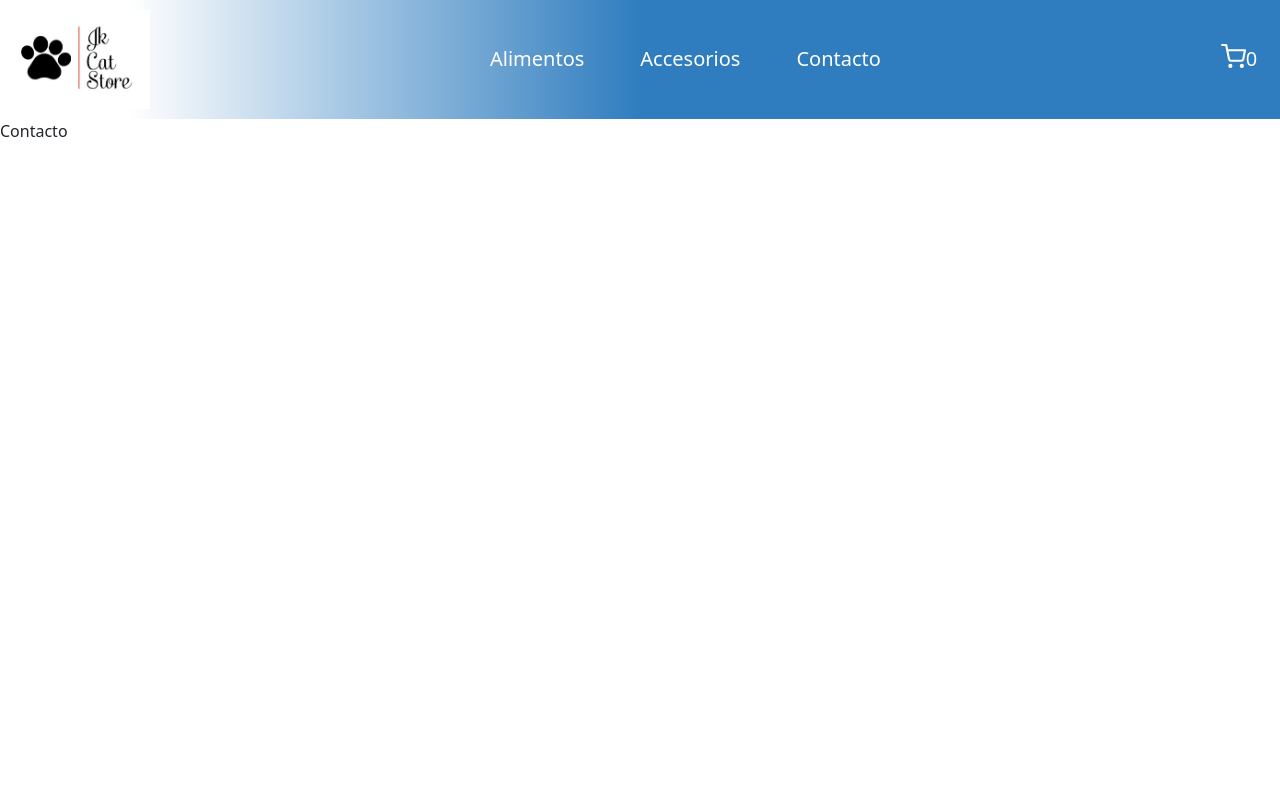
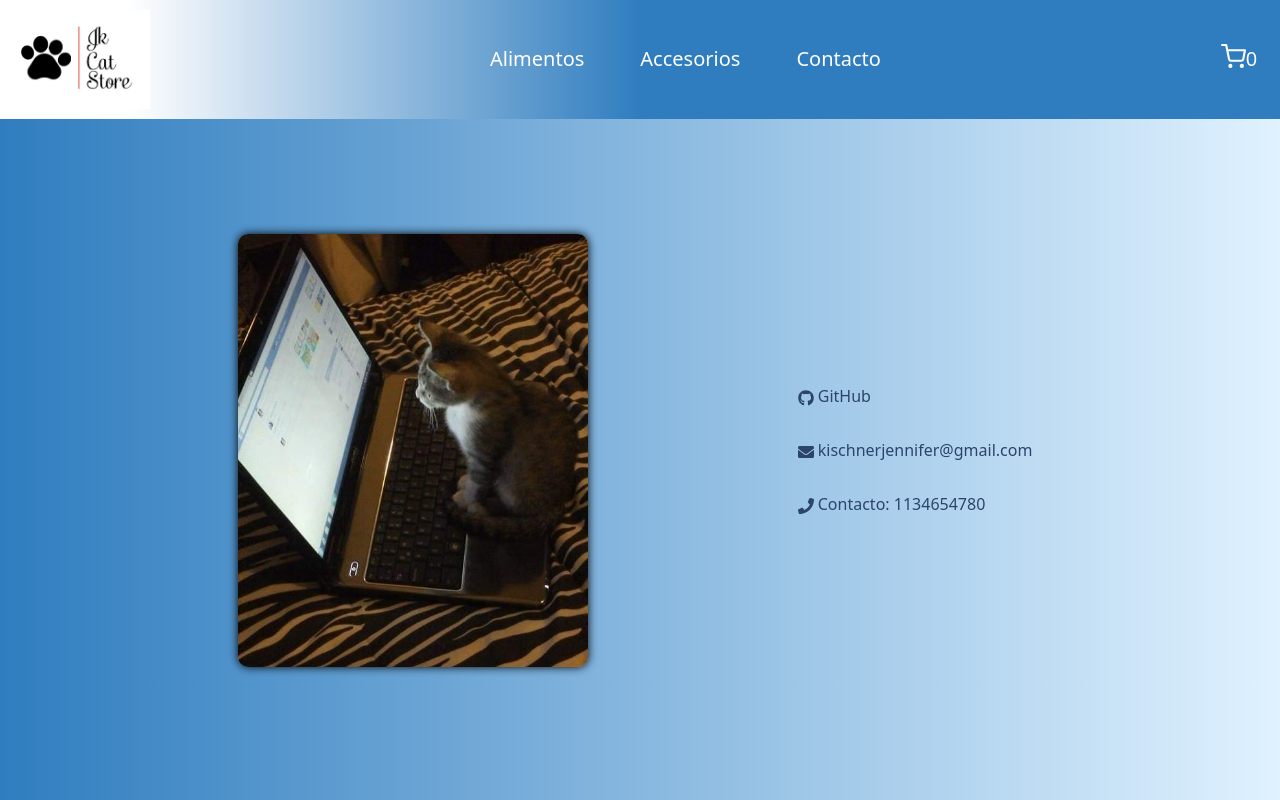
Before and after one commit to jennykischner/jk-cat-store, a React (Vite) app: page /contact in a window 1280 px wide. Shown: the top 800 px of the page. Built offline with nearby package versions, Linux system fonts and the light colour scheme; a small style sheet from the web is missing.

Commit message:
Agregue componente contact y estilos al cart

```diff
--- a/App.jsx
+++ b/App.jsx
@@ -9,6 +9,7 @@ import Accesorios from "./src/components/Accesorios";
 import Contact from "./src/components/Contact";
 import { BrowserRouter, Routes, Route } from "react-router-dom";
 import { CartContextProvider } from "./src/context/CartContextProvide";
+
 
 const App = () => {
   return (
@@ -26,6 +27,7 @@ const App = () => {
       </Routes>
     </BrowserRouter>
     </CartContextProvider>
+
   );
 };
 
--- a/src/components/Cart.jsx
+++ b/src/components/Cart.jsx
@@ -1,6 +1,7 @@
 import React, { useContext } from "react";
 import { FaTrashAlt } from "react-icons/fa";
 import { CartContext } from "../context/CartContextProvide";
+import ImagenIndependiente from "../components/ImagenIndependiente";
 
 const Cart = () => {
   const { cart, removeItem } = useContext(CartContext);
@@ -12,7 +13,9 @@ const Cart = () => {
   const total = cart.reduce((acc, product) => acc + calculateSubtotal(product), 0);
 
   return (
+
     <div className="cart">
+
       {cart.map((product) => (
         <div key={product.id} className="cart__product">
           <div className="cart__product--info">
@@ -38,6 +41,7 @@ const Cart = () => {
         </div>
       ))}
 
+
       <div className="cart__subtotal">
         <p>Subtotal: ${total}</p>
       </div>
@@ -45,8 +49,11 @@ const Cart = () => {
         <p>Total de la compra: ${total}</p>
       </div>
       <button className="finalizar-compra-button">Finalizar Compra</button>
+      <ImagenIndependiente />
     </div>
+
   );
 };
 
+
 export default Cart;
--- a/src/components/Contact.jsx
+++ b/src/components/Contact.jsx
@@ -1,9 +1,22 @@
 import React from 'react'
+import ImagenPerfil from '../assets/img/imagen-9.jpeg';
+import { FaGithub, FaEnvelope, FaPhone } from 'react-icons/fa';
 
 const Contact = () => {
   return (
-    <div className='titulo-pricipal'>Contacto</div>
-  )
+    <div className="contact-container">
+      <div className="contact-left">
+      <img className="profile-image" src={ImagenPerfil} alt="Perfil" />
+      </div>
+      <div className="contact-right">
+        <div className="social-media">
+        <a href="https://github.com/jennykischner"><FaGithub /> GitHub</a>
+        <a href="mailto:https://gmail.com/"><FaEnvelope /> kischnerjennifer@gmail.com</a>
+        <a href="tel:1134654780"><FaPhone /> Contacto: 1134654780</a>
+        </div>
+      </div>
+    </div>
+  );
 }
 
 export default Contact
--- /dev/null
+++ b/src/components/ImagenIndependiente.jsx
@@ -0,0 +1,14 @@
+import React from 'react'
+import ImagenCart from "../assets/img/imagen-8.jpeg";
+
+const ImagenIndependiente = () => {
+  return (
+
+        <div className="independent-image">
+          <img src={ImagenCart} alt="Imagen independiente" />
+        </div>
+
+  )
+}
+
+export default ImagenIndependiente
--- a/src/components/ItemDetail.jsx
+++ b/src/components/ItemDetail.jsx
@@ -3,6 +3,7 @@ import { useParams } from 'react-router-dom';
 import Count from './Count';
 import { Card } from 'react-bootstrap';
 import { CartContext } from '../context/CartContextProvide';
+
 
 
 const ItemDetail = ({ productos }) => {
@@ -42,7 +43,10 @@ const ItemDetail = ({ productos }) => {
             <button onClick={() => handleAddToCart(p)} className="add-to-cart-button">Añadir al carrito</button>
             {addedToCart && <p className="added-to-cart-message">Producto añadido al carrito</p>}
           </Card.Body>
+
         </Card>
+
+
       ))}
     </div>
   );
--- a/src/components/ItemListContainer.jsx
+++ b/src/components/ItemListContainer.jsx
@@ -24,7 +24,7 @@ const productos = [
   { id: 4, image: AlimentoImage4, name: "Royal Canin Feline ", price: 2500, category: "alimentos", description:"ejemplo"  },
   { id: 5, image: AlimentoImage5, name: "Royal Canin Adult", price: 4500, category: "alimentos", description:"ejemplo"  },
   { id: 6, image: AlimentoImage6, name: "Royal Canin Kitten", price: 2500, category: "alimentos", description:"ejemplo"  },
-  { id: 7, image: AccesorioImage1 , name: "Canil", price: 4500, category: "accesorios", description:"ejemplo"  },
+  { id: 7, image: AccesorioImage1, name: "Canil", price: 4500, category: "accesorios", description:"ejemplo"  },
   { id: 8, image: AccesorioImage2 , name: "Mochila", price: 3500, category: "accesorios", description:"ejemplo"  },
   { id: 9, image: AccesorioImage3 , name: "Comedero", price: 1500, category: "accesorios", description:"ejemplo"  },
   { id: 10, image: AccesorioImage4 , name: "Comedero 2", price: 2500, category: "accesorios", description:"ejemplo"  },
--- a/src/components/index.css
+++ b/src/components/index.css
@@ -5,6 +5,9 @@
 /*Fuentes*/
 @import url('https://fonts.googleapis.com/css2?family=Cinzel:wght@400;700&family=Open+Sans:ital,wght@0,300;0,400;0,500;1,300;1,400;1,500&family=Quicksand:wght@300;400;500;600;700&display=swap');
 
+body{
+  background: linear-gradient(to left, #e0f2ff, #2f7dbf);
+}
 
 .Logo {
   width: 150px;
@@ -156,14 +159,16 @@
   gap: 5px;
 }
 
+
 .card-container {
   box-shadow: 0 4px 8px rgba(0, 0, 0, 0.1);
   border-radius: 8px;
+  width: 300px;
 }
+
 
 .card-image {
   height: 200px;
-  object-fit: cover;
   border-radius: 8px 8px 0 0;
 }
 
@@ -202,9 +207,10 @@
 
 .card-img-top {
   max-height: 200px;
+  margin: auto;
   object-fit: cover;
+  border-radius: 8px 8px 0 0;
 }
-
 
 .card-body {
   text-align: center;
@@ -241,12 +247,15 @@
   display: flex;
   justify-content: center;
   align-items: center;
-  height: 80vh;
+  height: 60vh;
 }
 
 .product-card {
   max-width: 300px;
   margin: 20px;
+  box-shadow: 0px 4px 6px rgba(0, 0, 0, 0.1);
+  border-radius: 8px;
+  overflow: hidden;
 }
 
 .product-image {
@@ -300,13 +309,12 @@ span{
 
 
 
-
-
 /* Estilos Cart*/
 
 .cart {
   max-width: 800px;
   margin: 0 auto;
+  margin-top: 100px;
   padding: 20px;
   border: 1px solid #ddd;
   border-radius: 8px;
@@ -373,3 +381,58 @@ span{
   background-color: #2f7dbf;
   color: white;
 }
+
+.independent-image {
+  margin-top: 20px;
+  text-align: center;
+  box-shadow: 0px 4px 6px rgba(0, 0, 0, 0.1);
+  border: 1px solid #ddd;
+  padding: 10px;
+}
+
+.independent-image img {
+  max-width: 100%;
+  height: auto;
+}
+
+
+
+/*Estilos Contact*/
+
+.contact-container {
+  display: flex;
+  align-items: center;
+  justify-content: center;
+  padding: 15px;
+  margin-top: 100px;
+}
+
+.contact-left {
+  margin-right: 200px;
+}
+
+.profile-image {
+  width: 250px;
+  height: 250px;
+  object-fit: cover;
+  border-radius: 10px;
+  box-shadow: 0 0 10px rgba(0, 0, 0, 5);
+}
+
+.profile-image {
+  width: 350px;
+  height: auto;
+}
+
+.contact-right {
+  display: flex;
+  flex-direction: column;
+}
+
+.social-media a {
+  margin: 10px 0;
+  text-decoration: none;
+  color: #2c446b;
+  display: block;
+  padding: 10px;
+}
```
Also changed, not shown: src/assets/img/imagen-9.jpeg (added).
